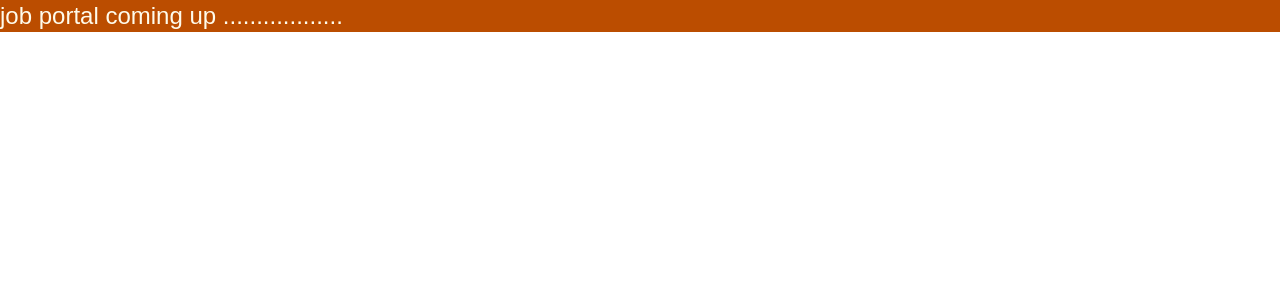
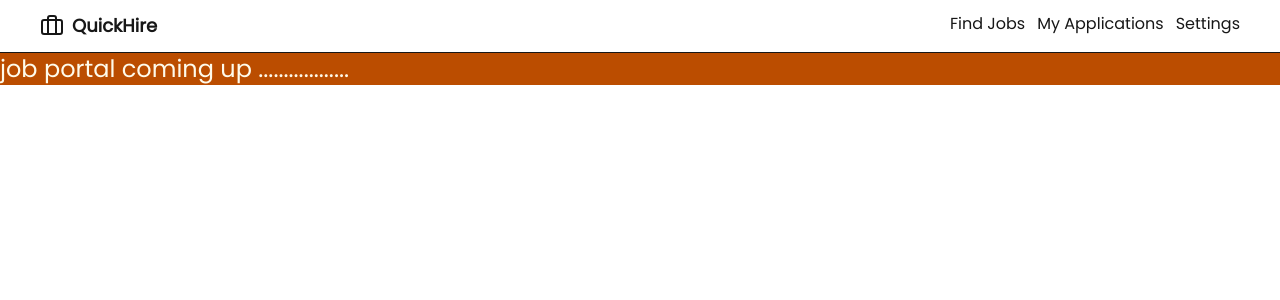
Before and after one commit to Shubhamsharma2002/Jobporatl, a Next.js app: page / in a window 1280 px wide. Shown: the top 300 px of the page. Built offline with nearby package versions, Linux system fonts and the light colour scheme.

Commit message:
navbar staic format

```diff
--- a/src/app/layout.jsx
+++ b/src/app/layout.jsx
@@ -1,16 +1,11 @@
-import { Geist, Geist_Mono } from "next/font/google";
+import {  Poppins } from "next/font/google";
 import "./globals.css";
+import Navbar from "@/components/Navbar";
 
-const geistSans = Geist({
-  variable: "--font-geist-sans",
-  subsets: ["latin"],
-});
-
-const geistMono = Geist_Mono({
-  variable: "--font-geist-mono",
-  subsets: ["latin"],
-});
-
+const poppins = Poppins({
+  subsets: ['latin'],
+  weight: '400',
+})
 export const metadata = {
   title: "Jobportal....",
   description: "Generated by create next app",
@@ -20,8 +15,9 @@ export default function RootLayout({ children }) {
   return (
     <html lang="en">
       <body
-        className={`${geistSans.variable} ${geistMono.variable} antialiased`}
+        className={poppins.className}
       >
+        <Navbar/>
         {children}
       </body>
     </html>
--- /dev/null
+++ b/src/components/Navbar.jsx
@@ -0,0 +1,37 @@
+import Link from "next/link";
+import { Briefcase } from "lucide-react";
+
+export default async function Navbar({ props }) {
+    const user_Role = "JOB_SEEKER";
+
+    const navLinksConfig = {
+        JOB_SEEKER: [
+            { href: "/jobs", label: "Find Jobs" },
+            { href: "/my-applications", label: "My Applications" },
+            { href: "/settings", label: "Settings" },
+        ],
+        EMPLOYER: [
+            { href: "/add-job", label: "Add Job" },
+            { href: "/applications", label: "Submissions" },
+            { href: "/settings", label: "For Employers" },
+        ],
+    };
+
+    return (
+        <header className="w-full px-10 py-3 flex justify-between border-b">
+            <h4 className="font-bold text-lg flex items-center gap-2">
+                <Briefcase /> QuickHire
+            </h4>
+           { user_Role ? <div className="space-x-3">
+                {navLinksConfig[user_Role].map((e, i) => (
+                    <Link key={i} href={e.href} className="hover:underline">
+                        {e.label}
+                    </Link>
+                ))}
+            </div>
+            :
+            <Link href="/sign-up">Sign up</Link>
+           }
+        </header>
+    );
+}
```
Also changed, not shown: package.json (+5 -4 lines), 1 other file (tests, documents, lock files or other folders).
